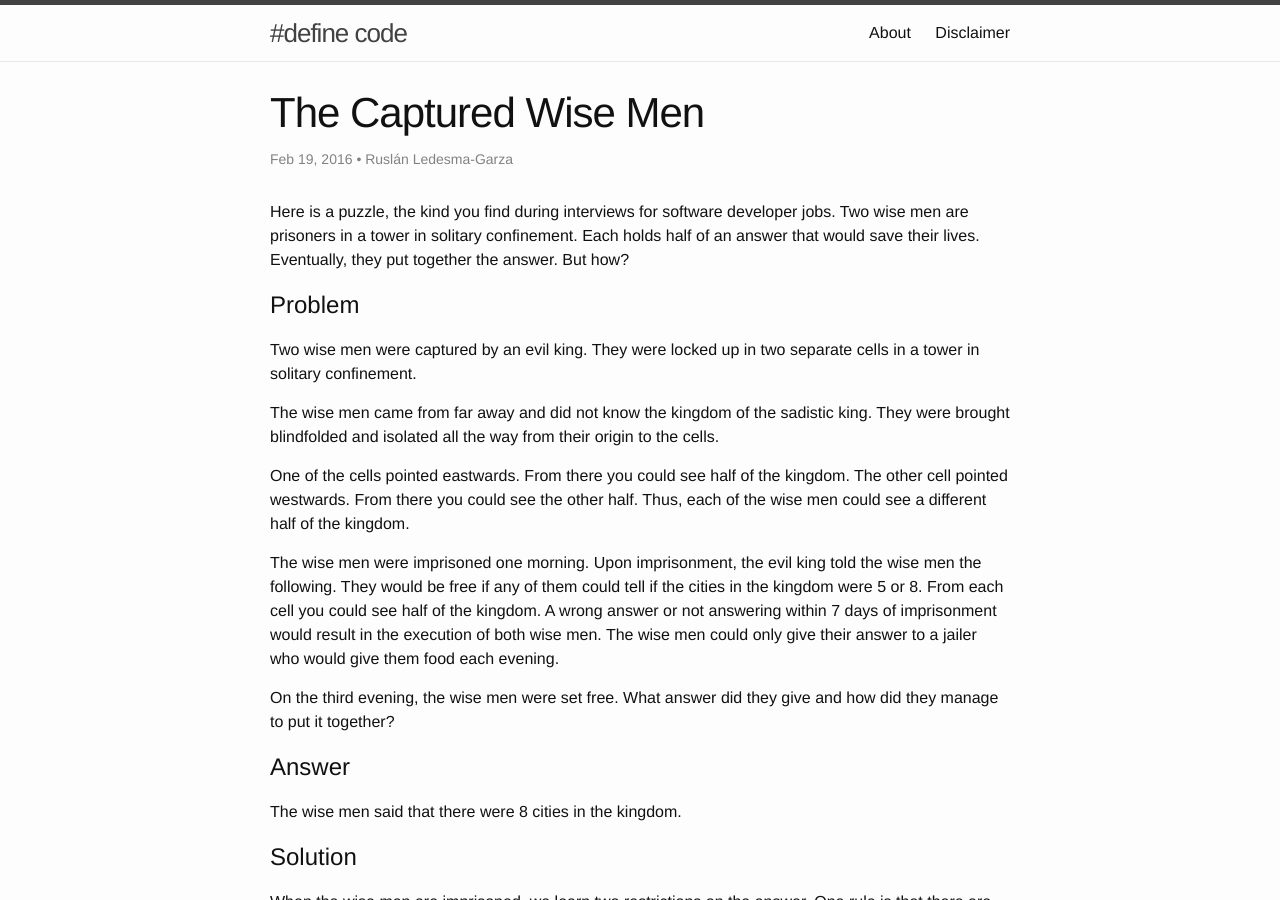
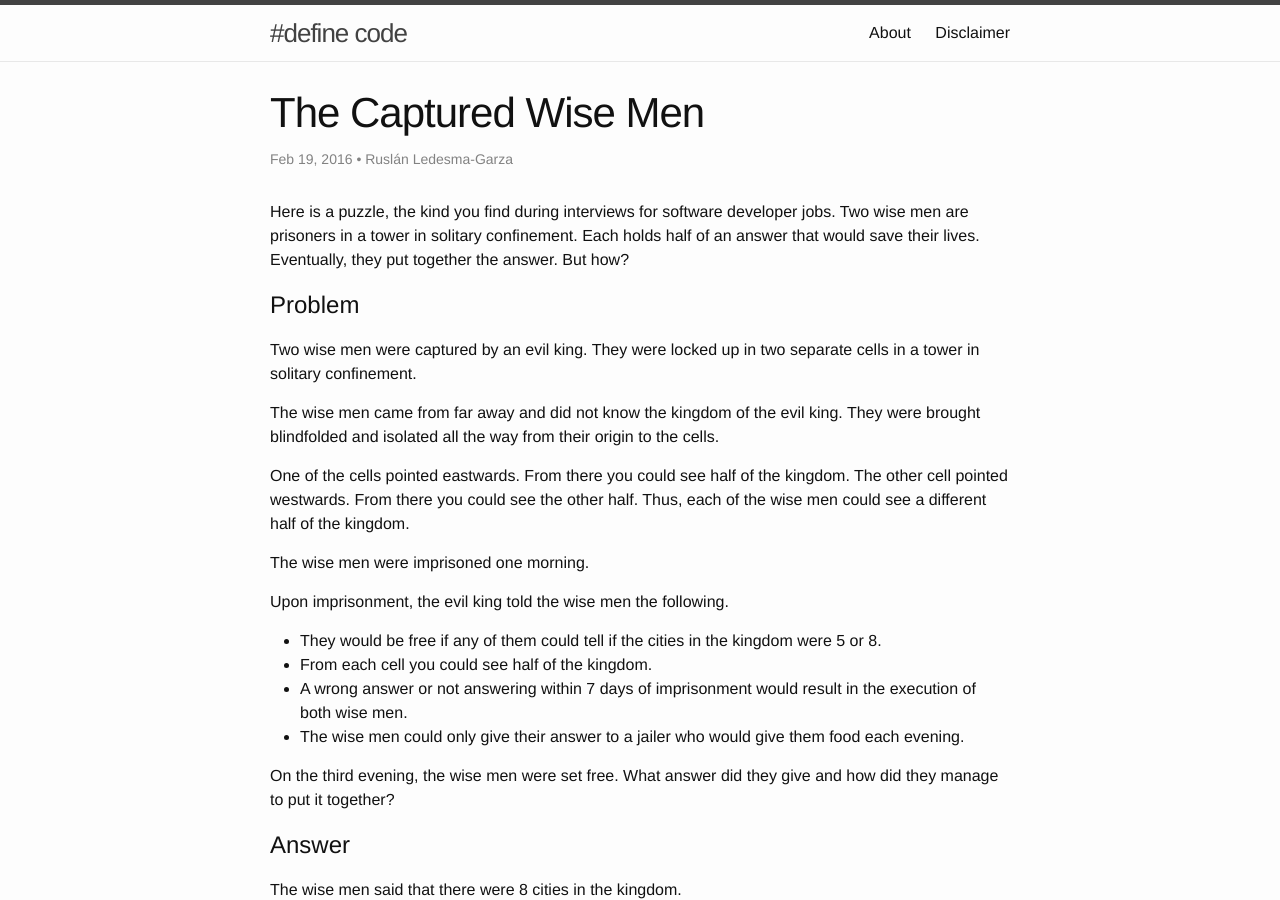
Before and after one commit to mrrusof/mrrusof.github.io, a Jekyll site: the page built from _posts/2016-02-19-captured-wise-men.markdown, in a window 1280 px wide and 900 px high. Built offline with Jekyll 4.4.1, drawn with Linux system fonts in a browser that asks for light colours; comment, search, counter and statistics services are not loaded; some of the changed text lies outside the part shown.

Commit message:
Edit after peer review.

```diff
--- a/_posts/2016-02-19-captured-wise-men.markdown
+++ b/_posts/2016-02-19-captured-wise-men.markdown
@@ -18,7 +18,7 @@ Two wise men were captured by an evil king.  They were locked up in
 two separate cells in a tower in solitary confinement.
 
 The wise men came from far away and did not know the kingdom of the
-sadistic king.  They were brought blindfolded and isolated all the way
+evil king.  They were brought blindfolded and isolated all the way
 from their origin to the cells.
 
 One of the cells pointed eastwards.  From there you could
@@ -26,13 +26,16 @@ see half of the kingdom.  The other cell pointed westwards.  From
 there you could see the other half.  Thus, each of the wise men could
 see a different half of the kingdom.
 
-The wise men were imprisoned one morning.  Upon imprisonment, the
-evil king told the wise men the following.  They would be free if
-any of them could tell if the cities in the kingdom were 5 or 8. From
-each cell you could see half of the kingdom.  A wrong
-answer or not answering within 7 days of imprisonment would result in
-the execution of both wise men.  The wise men could only give their
-answer to a jailer who would give them food each evening.
+The wise men were imprisoned one morning.
+
+Upon imprisonment, the evil king told the wise men the following.
+
+- They would be free if any of them could tell if the cities in the
+kingdom were 5 or 8.
+- From each cell you could see half of the kingdom.
+- A wrong answer or not answering within 7 days of imprisonment would
+result in the execution of both wise men.
+- The wise men could only give their answer to a jailer who would give them food each evening.
 
 On the third evening, the wise men were set free.  What answer did they
 give and how did they manage to put it together?
@@ -196,7 +199,7 @@ the comments.
 
 # Acknowledgements
 
-Thanks to Eduardo Romano for challenging me to solve this problem.
+Thanks to [Eduardo Romano](https://mx.linkedin.com/in/edoromano/en) for challenging me to solve this problem.
 
 
 # Comments
```
